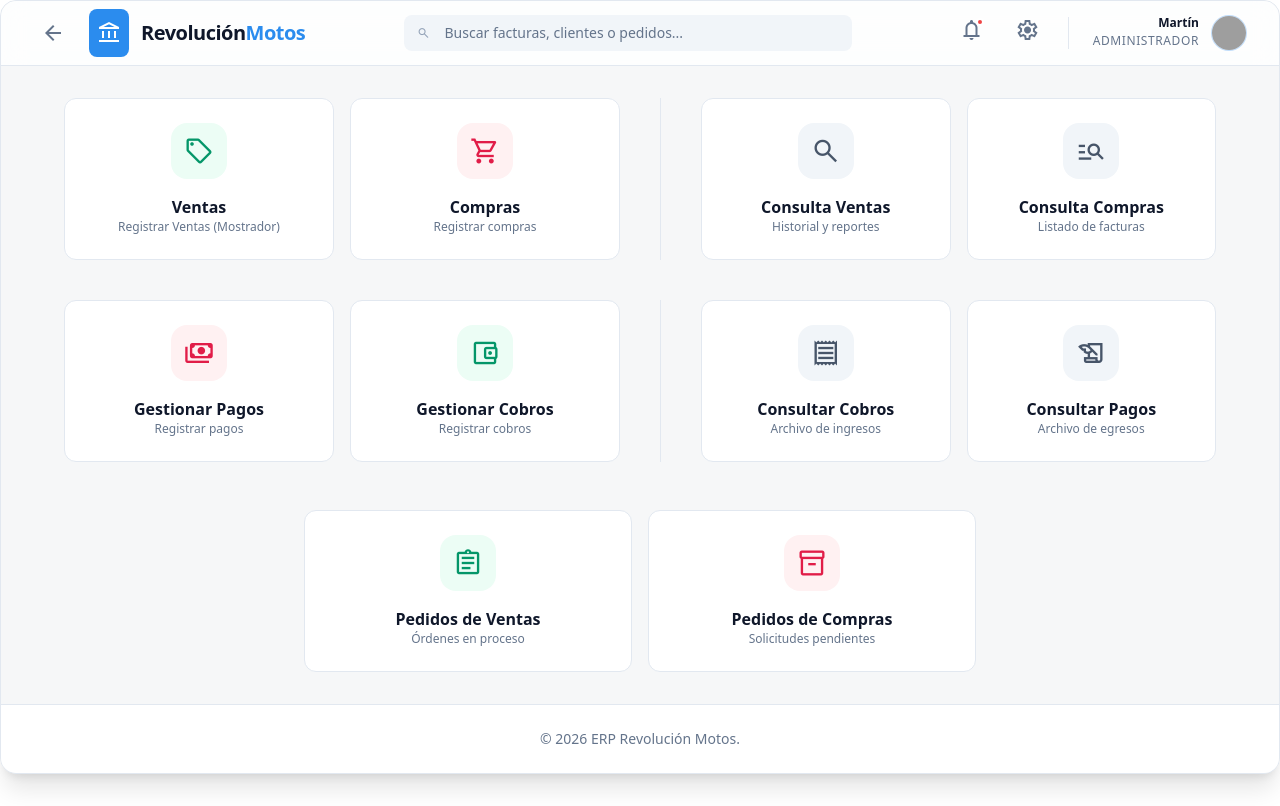
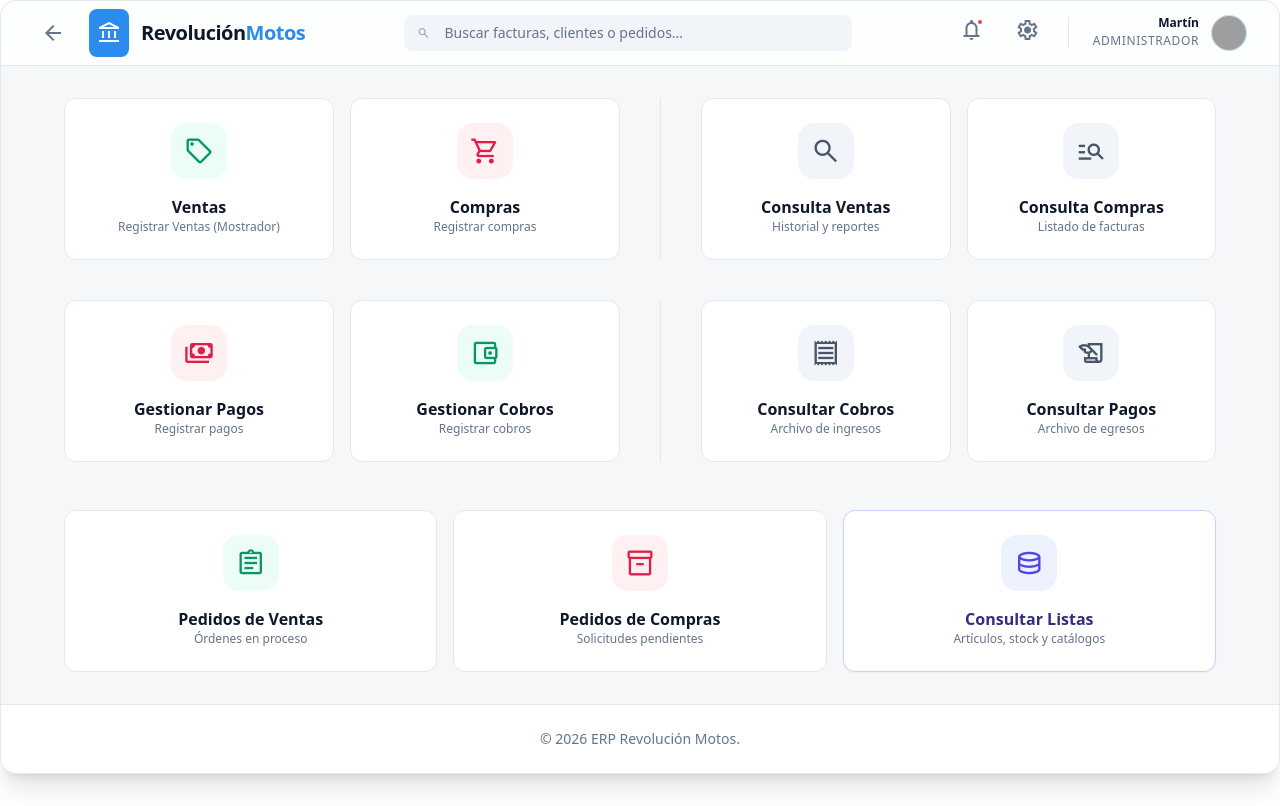
Before and after one commit to martinalejandrohakanson29-art/tienda-martin, a Next.js app: page /admin/erp in a window 1280 px wide. Built offline with nearby package versions, Linux system fonts and the light colour scheme; no server answers; the database is empty; grey boxes are pictures that could not be loaded.

Commit message:
Update erp-dashboard.tsx

```diff
--- a/components/erp-dashboard.tsx
+++ b/components/erp-dashboard.tsx
@@ -5,16 +5,10 @@ export function ErpDashboard() {
   return (
     <div className="w-full bg-[#f6f7f8] dark:bg-[#101922] text-slate-900 dark:text-slate-100 flex flex-col rounded-2xl overflow-hidden border border-slate-200 dark:border-slate-800 shadow-xl">
 
-      {/* NOTA: Hemos eliminado el <link> de Google Fonts de aquí.
-        Ahora se carga globalmente desde app/globals.css para evitar parpadeos.
-      */}
-
       <header className="sticky top-0 z-50 w-full border-b border-slate-200 dark:border-slate-800 bg-white/80 dark:bg-[#101922]/80 backdrop-blur-md">
         <div className="max-w-7xl mx-auto px-4 sm:px-6 lg:px-8">
           <div className="flex justify-between items-center h-16">
             <div className="flex items-center gap-3">
-
-              {/* --- BOTÓN DE ATRÁS --- */}
               <Link
                 href="/admin"
                 className="p-2 mr-1 text-slate-500 hover:text-[#2b8cee] dark:hover:text-[#2b8cee] hover:bg-slate-100 dark:hover:bg-slate-800 rounded-lg transition-all flex items-center justify-center"
@@ -22,8 +16,6 @@ export function ErpDashboard() {
               >
                 <span className="material-symbols-outlined">arrow_back</span>
               </Link>
-              {/* ----------------------- */}
-
               <div className="bg-[#2b8cee] p-2 rounded-lg flex items-center justify-center text-white">
                 <span className="material-symbols-outlined text-2xl">
                   account_balance
@@ -79,14 +71,11 @@ export function ErpDashboard() {
       </header>
 
       <main className="flex-grow flex flex-col items-center justify-start px-4 py-8 max-w-7xl mx-auto w-full">
-
         <div className="w-full max-w-6xl space-y-10">
 
           {/* SECCIÓN 1: COMPRAS Y VENTAS */}
           <div className="grid grid-cols-1 lg:grid-cols-2 gap-10">
-            {/* Lado Izquierdo: Acción */}
             <div className="grid grid-cols-2 gap-4">
-
               <Link className="group bg-white dark:bg-slate-900 p-6 rounded-xl border border-slate-200 dark:border-slate-800 flex flex-col items-center text-center transition-all duration-300 hover:-translate-y-1 hover:shadow-lg" href="/admin/ventas-mostrador">
                 <div className="w-14 h-14 rounded-2xl bg-emerald-50 dark:bg-emerald-900/20 flex items-center justify-center mb-4 group-hover:bg-emerald-100 transition-colors">
                   <span className="material-symbols-outlined text-3xl text-emerald-600 dark:text-emerald-400">sell</span>
@@ -95,7 +84,6 @@ export function ErpDashboard() {
                 <p className="text-xs text-slate-500">Registrar Ventas (Mostrador)</p>
               </Link>
 
-              {/* === AQUÍ ACTUALIZAMOS EL ENLACE A COMPRAS === */}
               <Link className="group bg-white dark:bg-slate-900 p-6 rounded-xl border border-slate-200 dark:border-slate-800 flex flex-col items-center text-center transition-all duration-300 hover:-translate-y-1 hover:shadow-lg" href="/admin/compras">
                 <div className="w-14 h-14 rounded-2xl bg-rose-50 dark:bg-rose-900/20 flex items-center justify-center mb-4 group-hover:bg-rose-100 transition-colors">
                   <span className="material-symbols-outlined text-3xl text-rose-600 dark:text-rose-400">shopping_cart</span>
@@ -103,9 +91,7 @@ export function ErpDashboard() {
                 <h3 className="text-base font-bold text-slate-900 dark:text-white">Compras</h3>
                 <p className="text-xs text-slate-500">Registrar compras</p>
               </Link>
-              {/* ============================================== */}
             </div>
-            {/* Lado Derecho: Consultas */}
             <div className="grid grid-cols-2 gap-4 border-l border-slate-200 dark:border-slate-800 lg:pl-10">
               <a className="group bg-white dark:bg-slate-900 p-6 rounded-xl border border-slate-200 dark:border-slate-800 flex flex-col items-center text-center transition-all duration-300 hover:-translate-y-1 hover:shadow-lg" href="#">
                 <div className="w-14 h-14 rounded-2xl bg-slate-100 dark:bg-slate-800 flex items-center justify-center mb-4 group-hover:bg-[#2b8cee]/10 transition-colors">
@@ -126,7 +112,6 @@ export function ErpDashboard() {
 
           {/* SECCIÓN 2: TESORERÍA */}
           <div className="grid grid-cols-1 lg:grid-cols-2 gap-10">
-            {/* Lado Izquierdo: Gestión */}
             <div className="grid grid-cols-2 gap-4">
               <a className="group bg-white dark:bg-slate-900 p-6 rounded-xl border border-slate-200 dark:border-slate-800 flex flex-col items-center text-center transition-all duration-300 hover:-translate-y-1 hover:shadow-lg" href="#">
                 <div className="w-14 h-14 rounded-2xl bg-rose-50 dark:bg-rose-900/20 flex items-center justify-center mb-4 group-hover:bg-rose-100 transition-colors">
@@ -143,7 +128,6 @@ export function ErpDashboard() {
                 <p className="text-xs text-slate-500">Registrar cobros</p>
               </a>
             </div>
-            {/* Lado Derecho: Consultas */}
             <div className="grid grid-cols-2 gap-4 border-l border-slate-200 dark:border-slate-800 lg:pl-10">
               <a className="group bg-white dark:bg-slate-900 p-6 rounded-xl border border-slate-200 dark:border-slate-800 flex flex-col items-center text-center transition-all duration-300 hover:-translate-y-1 hover:shadow-lg" href="#">
                 <div className="w-14 h-14 rounded-2xl bg-slate-100 dark:bg-slate-800 flex items-center justify-center mb-4 group-hover:bg-[#2b8cee]/10 transition-colors">
@@ -162,9 +146,9 @@ export function ErpDashboard() {
             </div>
           </div>
 
-          {/* SECCIÓN 3: PEDIDOS */}
+          {/* SECCIÓN 3: PEDIDOS Y LISTAS */}
           <div className="pt-2">
-            <div className="grid grid-cols-1 sm:grid-cols-2 gap-4 max-w-2xl mx-auto">
+            <div className="grid grid-cols-1 sm:grid-cols-3 gap-4 mx-auto">
               <a className="group bg-white dark:bg-slate-900 p-6 rounded-xl border border-slate-200 dark:border-slate-800 flex flex-col items-center text-center transition-all duration-300 hover:-translate-y-1 hover:shadow-lg" href="#">
                 <div className="w-14 h-14 rounded-2xl bg-emerald-50 dark:bg-emerald-900/20 flex items-center justify-center mb-4 group-hover:bg-emerald-100 transition-colors">
                   <span className="material-symbols-outlined text-3xl text-emerald-600 dark:text-emerald-400">assignment</span>
@@ -179,6 +163,16 @@ export function ErpDashboard() {
                 <h3 className="text-base font-bold text-slate-900 dark:text-white">Pedidos de Compras</h3>
                 <p className="text-xs text-slate-500">Solicitudes pendientes</p>
               </a>
+
+              {/* === NUEVA TARJETA: CONSULTAR LISTAS === */}
+              <Link className="group bg-white dark:bg-slate-900 p-6 rounded-xl border border-indigo-200 dark:border-indigo-800 flex flex-col items-center text-center transition-all duration-300 hover:-translate-y-1 hover:shadow-lg shadow-sm" href="/admin/listas">
+                <div className="w-14 h-14 rounded-2xl bg-indigo-50 dark:bg-indigo-900/20 flex items-center justify-center mb-4 group-hover:bg-indigo-100 transition-colors">
+                  <span className="material-symbols-outlined text-3xl text-indigo-600 dark:text-indigo-400">database</span>
+                </div>
+                <h3 className="text-base font-bold text-indigo-900 dark:text-indigo-400">Consultar Listas</h3>
+                <p className="text-xs text-slate-500">Artículos, stock y catálogos</p>
+              </Link>
+              {/* ======================================= */}
             </div>
           </div>
 
```
